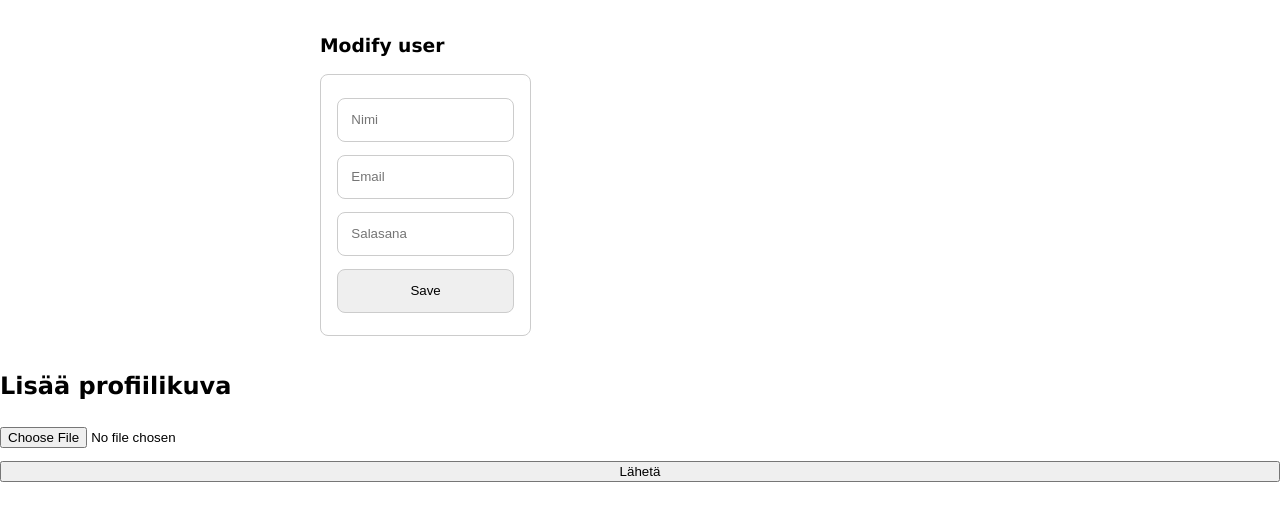
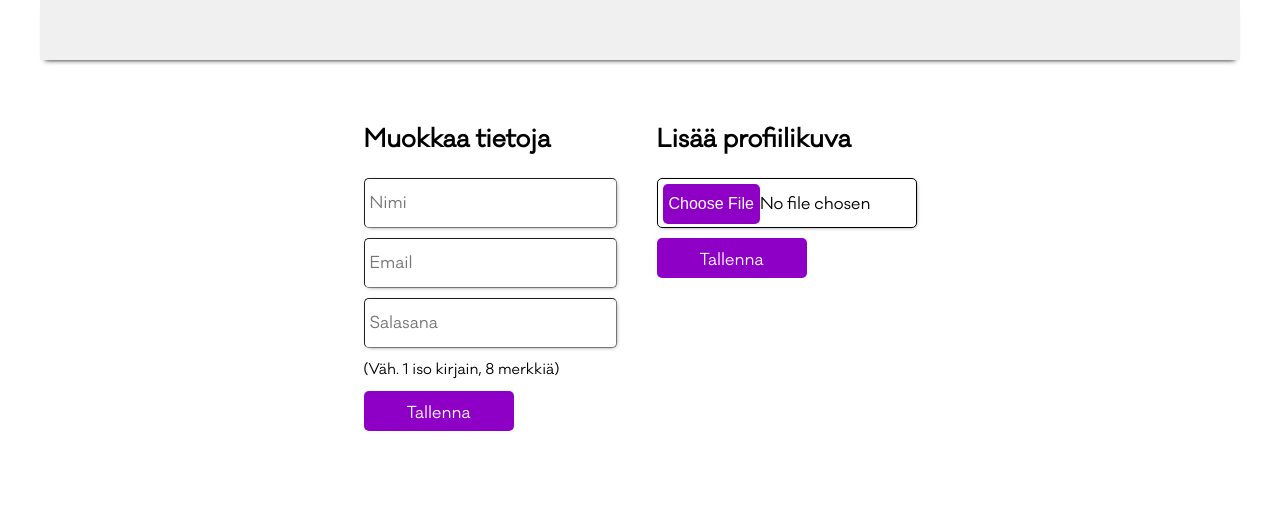
Before and after one commit to Velimah/WOP-Projekti, a plain HTML site: page Frontend/modify-user.html in a window 1280 px wide. Drawn offline with Linux system fonts and the light colour scheme; no server answers; sample sign-in values are in the browser's storage.

Commit message:
modify-user layout done

```diff
--- a/Frontend/css/login.css
+++ b/Frontend/css/modify-user.css
@@ -42,14 +42,14 @@ header {
     flex-direction: row;
 }
 
-#login {
+#modify-user {
     display: flex;
     flex-direction: column;
     max-width: 300px;
     width: 100%;
 }
 
-#register {
+#change-picture {
     display: flex;
     flex-direction: column;
     max-width: 300px;
@@ -65,7 +65,7 @@ header {
 }
 
 h3 {
-    margin-bottom: 10px;
+    margin-bottom: 20px;
     font-size: 1.5rem;
     max-width: 300px;
     width: 100%;
@@ -89,20 +89,40 @@ input {
     margin-bottom: 10px;
 }
 
-.login-buttons {
+.edit-buttons {
     width: 100%;
     max-width: 150px;
     height: 40px;
     border: none;
     background: #8F00C7;
-    padding: 10px 20px;
+    padding: 10px;
     border-radius: 5px;
     color: #FFFFFF;
     cursor: pointer;
     transition: background .3s ease-in-out;
 }
 
-.login-buttons:hover {
+.edit-buttons:hover {
+    background: #490066;
+}
+
+input[type=file] {
+    border: 1px solid black;
+    max-width: 300px;
+    width: 100%;
+}
+
+input[type=file]::file-selector-button {
+    background: #8F00C7;
+    color: #FFFFFF;
+    border-radius: 5px;
+    border: none;
+    height: 40px;
+    margin: 0;
+}
+
+
+input[type=file]::file-selector-button:hover {
     background: #490066;
 }
 
--- a/Frontend/modify-user.html
+++ b/Frontend/modify-user.html
@@ -6,30 +6,40 @@
         content="width=device-width, user-scalable=no, initial-scale=1.0, maximum-scale=1.0, minimum-scale=1.0">
   <meta http-equiv="X-UA-Compatible" content="ie=edge">
   <title>Example</title>
-    <link href="css/ui4.css" rel="stylesheet">
+  <link href="css/modify-user.css" rel="stylesheet">
 </head>
+
+<header>
+
+</header>
 
 <body>
 <div class="container">
+
   <div class="forms">
-            <div class="form-wrapper">
-                <h3>Modify user</h3>
-                <form class="light-border" id="modUserForm">
-                    <input minlength="3" required class="light-border" type="text" name="name" placeholder="Nimi">
-                    <input required class="light-border" type="email" name="email" placeholder="Email">
-                    <input required pattern="(?=.*[\p{Lu}]).{8,}" class="light-border" type="password" name="password" placeholder="Salasana">
-                    <button class="light-border" type="submit">Save</button>
+    <div class="modify-user">
+      <form class="form" id="modUserForm">
+        <h3>Muokkaa tietoja</h3>
+        <input minlength="3" requiredtype="text" name="name" placeholder="Nimi">
+        <input required type="email" name="email" placeholder="Email">
+        <input required pattern="(?=.*[\p{Lu}]).{8,}" type="password" name="password"
+               placeholder="Salasana">
+        <p class="aputeksti">(Väh. 1 iso kirjain, 8 merkkiä)</p>
+        <button class="edit-buttons" type="submit">Tallenna</button>
+      </form>
+    </div>
+
+    <div id="change-picture">
+      <form class="form" action="http://localhost:3000/user" method="post"
+            enctype="multipart/form-data" id="addPictureForm">
+        <h3>Lisää profiilikuva</h3>
+        <input id="kuva" type="file" name="picture" accept="image/*" placeholder="Valitse kuva">
+        <button class="edit-buttons" type="submit">Tallenna</button>
       </form>
     </div>
   </div>
+
 </div>
-
-    <h2>Lisää profiilikuva</h2>
-    <form action="http://localhost:3000/user" method="post"
-          enctype="multipart/form-data" id="addPictureForm">
-        <input id="asdss" type="file" name="picture" accept="image/*" placeholder="Valitse kuva">
-        <button id="asdsssdd" type="submit">Lähetä</button>
-    </form>
 
 <script src="js/check-login.js"></script>
 <script src="js/serialize.js"></script>
```
Also changed, not shown: Frontend/login.html (+1 -0 lines). Lines whose indentation alone changed are shown as unchanged.
